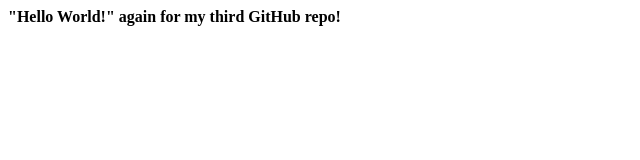
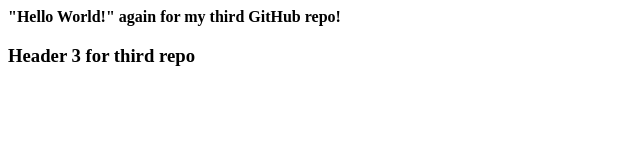
Before and after one commit to vgbhat/helloworld3, a plain HTML site: page index.html in a window 1280 px wide. Shown: the whole page, without its empty margins (0-640 px from the left). Drawn offline with Linux system fonts and the light colour scheme.

Commit message:
Updating index.html
added <h3> element

```diff
--- a/index.html
+++ b/index.html
@@ -4,5 +4,6 @@
  </head>
  <body>
    <b>"Hello World!" again for my third GitHub repo!</b>
+   <h3>Header 3 for third repo</h3>
 </body>
 </html>
```
